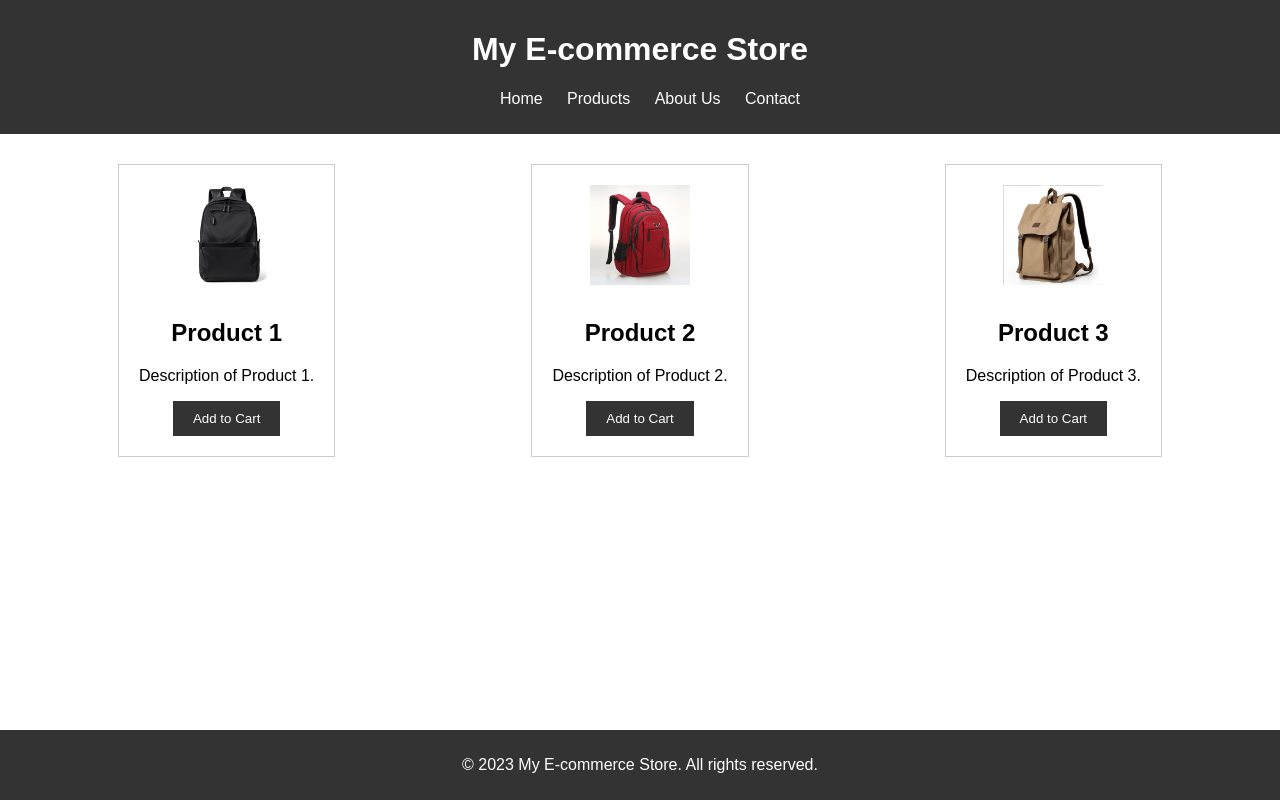
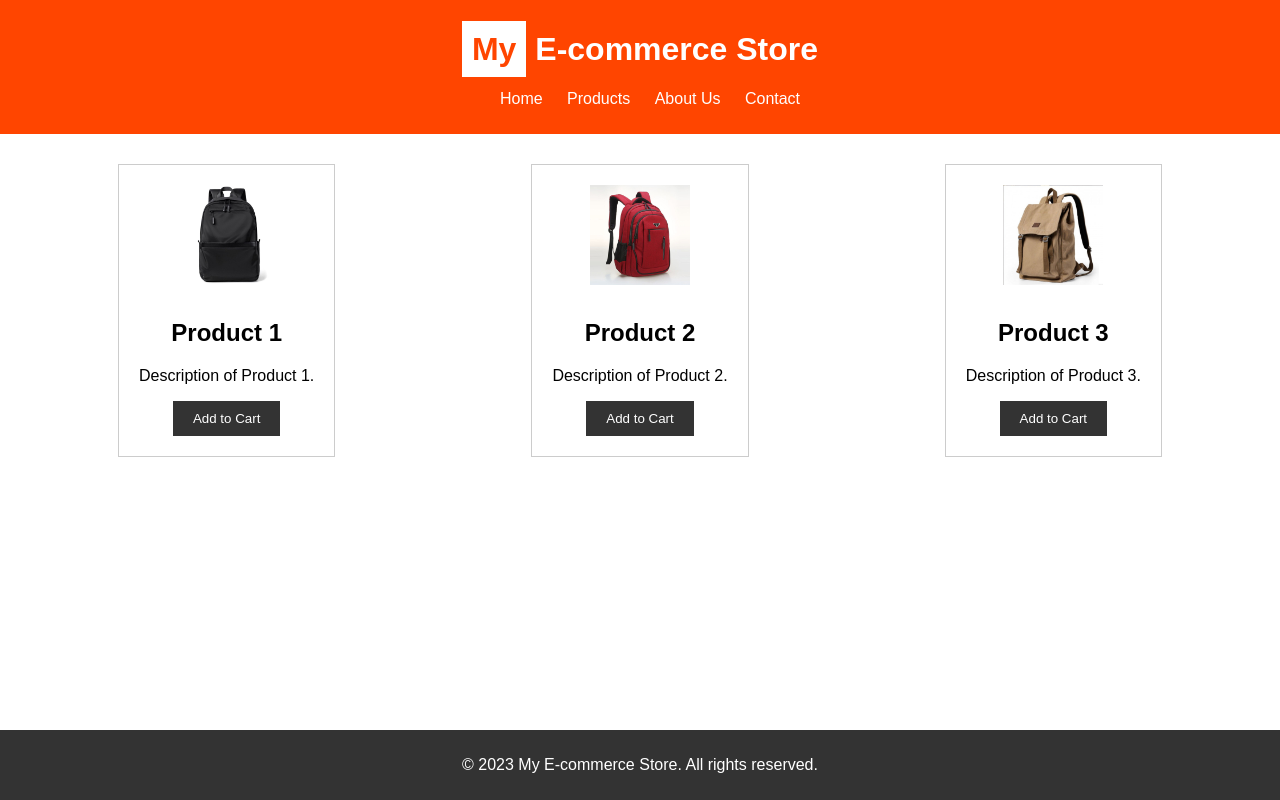
Before and after one commit to black-myke/Styling, a plain HTML site: page index.html in a window 1280 px wide. Drawn offline with Linux system fonts and the light colour scheme.

Commit message:
New styling

```diff
--- a/index.html
+++ b/index.html
@@ -9,7 +9,7 @@
 
 <body>
     <header>
-        <h1>My E-commerce Store</h1>
+        <h1><span style="background-color: white; color: orangered; padding: 10px;">My</span> E-commerce Store</h1>
         <nav>
             <ul>
             <li><a href="#">Home</a></li>
--- a/style.css
+++ b/style.css
@@ -5,7 +5,7 @@ body {
     }
 
     header {
-    background-color: #333;
+    background-color: orangered;
     color: white;
     padding: 10px 0;
     text-align: center;
```
